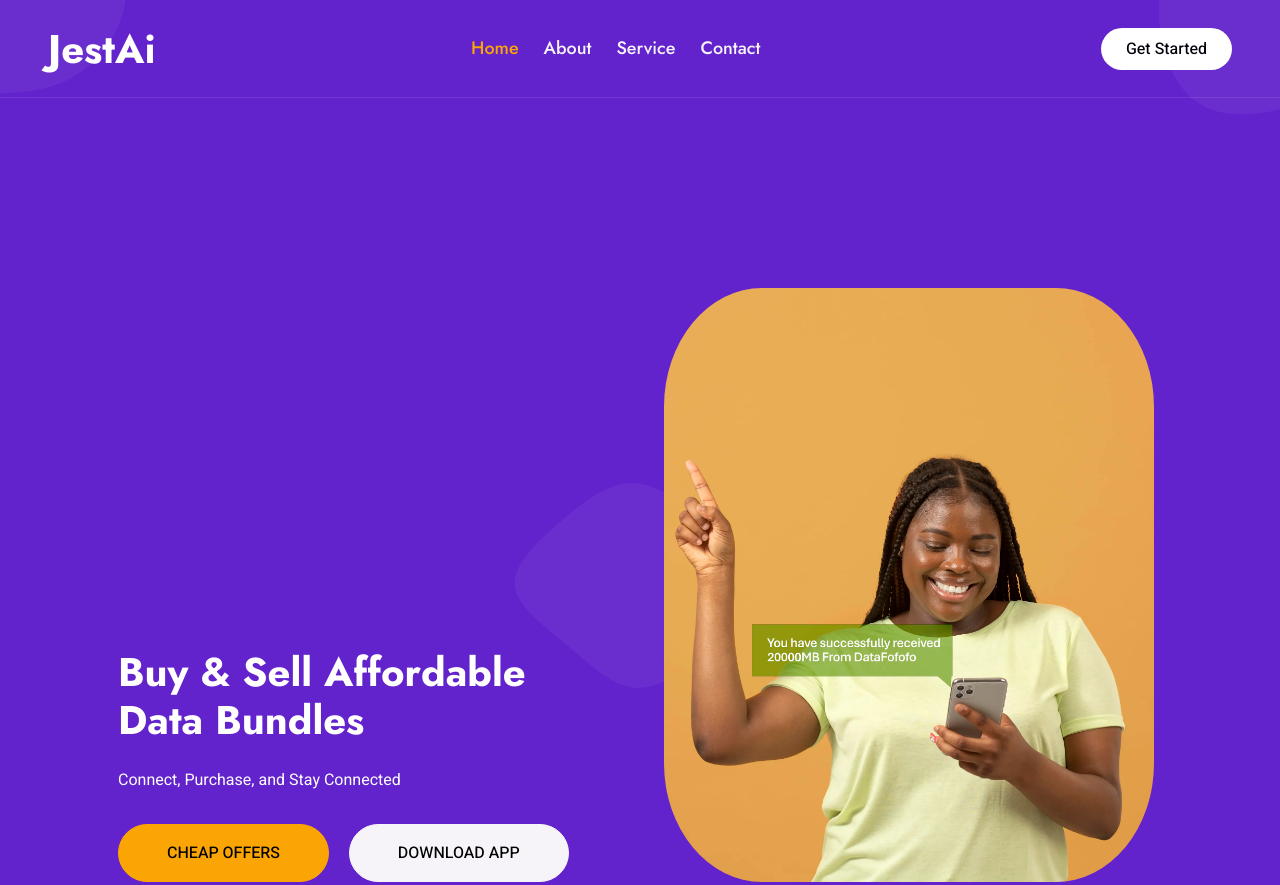
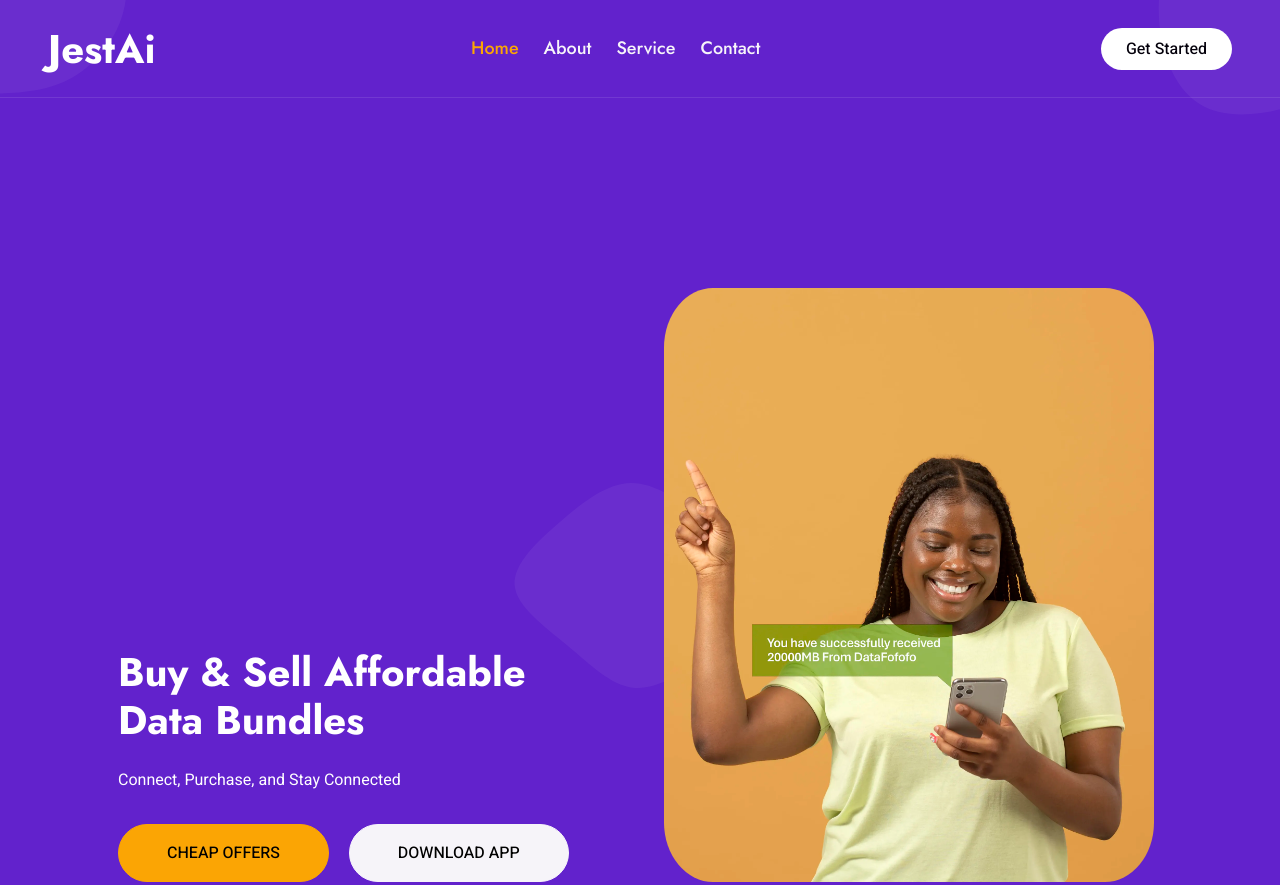
Before and after one commit to Jhuxtelloitech/jest-data-bundles, a plain HTML site: page index.html in a window 1280 px wide. Shown: the top 885 px of the page. Drawn offline with nearby package versions, Linux system fonts and the light colour scheme; a script that the page names is missing.

Commit message:
index.html

```diff
--- a/index.html
+++ b/index.html
@@ -79,7 +79,7 @@ Affordable <br> Data Bundles</h1>
 
                         </div>
                         <div class="col-lg-6 text-center text-lg-start">
-                            <img class="img-fluid animated zoomIn" style="border-radius: 20%"  src="img/je.png" alt="">
+                            <img class="img-fluid animated zoomIn" style="border-radius: 10%"  src="img/je.png" alt="">
                         </div>
                     </div>
                 </div>
@@ -277,7 +277,7 @@ Receive your data bundle and stay connected.</p>
                         <div class="col-md-6 text-center text-md-start mb-3 mb-md-0">
                             &copy; <a class="border-bottom" href="#">JestAi</a>, All Right Reserved.
 
-							Designed By <a class="border-bottom" href=" https://wa.me/233541709799">Team Jest</a>
+
                         </div>
 
                     </div>
```
